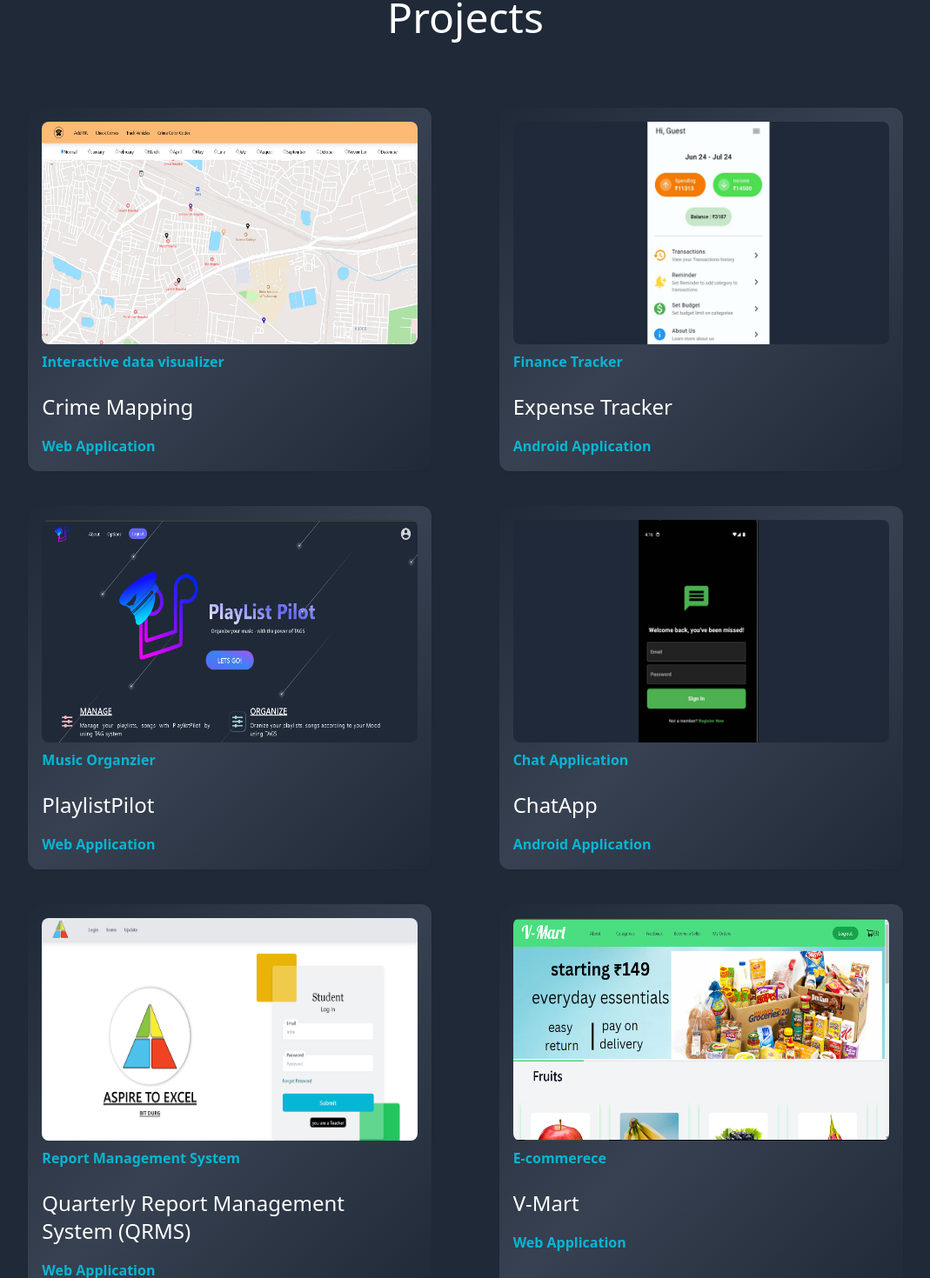
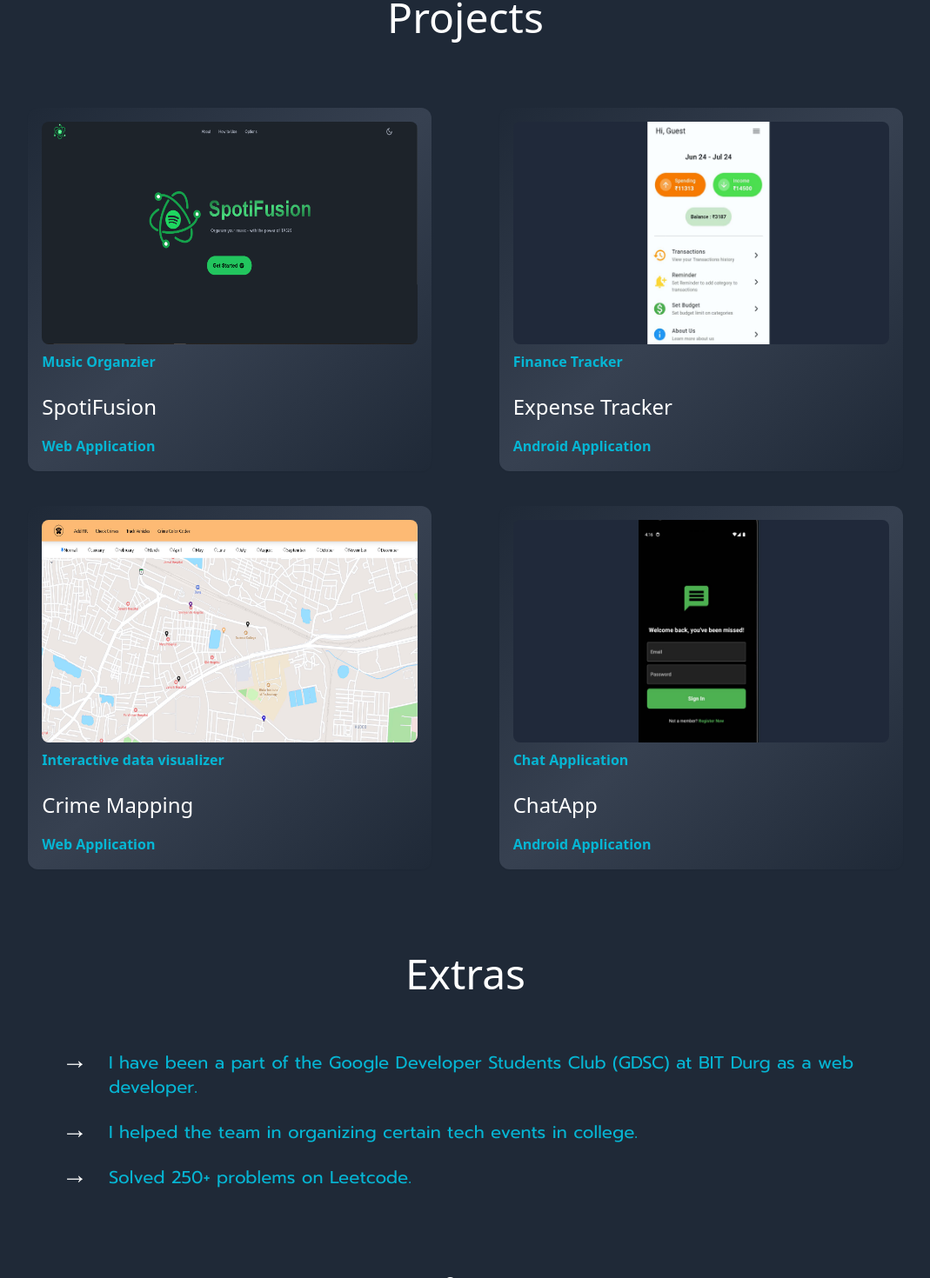
Before and after one commit to Harsh-bhai/portfolio, a Next.js app: page / in a window 1280 px wide. Shown: the part 4304-5774 px from the top of the page at 87% size, without its empty margins (105-1174 px from the left). Built offline with nearby package versions, Linux system fonts and the light colour scheme; a web font is replaced by a local one.

Commit message:
projects updated

```diff
--- a/components/mainSection.jsx
+++ b/components/mainSection.jsx
@@ -94,7 +94,7 @@ const MainSection = () => {
           <div className="flex justify-center">
             <button
               onClick={() => scrollToSection("contact")}
-              className="flex text-white bg-cyan-500 border-0 py-1 px-6 items-center focus:outline-none  hover:bg-white hover:text-cyan-500 hover:shadow-lg hover:shadow-cyan-500/50 rounded-full text-xs space-x-1 md:text-lg transition duration-300 ease-in-out"
+              className="flex text-white bg-cyan-500 border-0 py-1 px-6 items-center focus:outline-none  hover:bg-white hover:text-cyan-500 hover:shadow-[0_0_15px_5px_rgba(34,197,94,0.7)] hover:shadow-cyan-500/50 rounded-full text-xs space-x-1 md:text-lg transition duration-300 ease-in-out"
             >
               <span>Hire</span> <span>Me</span>
             </button>
@@ -105,7 +105,7 @@ const MainSection = () => {
               }
             >
               <a target={"_blank"}>
-                <button className="ml-4 text-gray-700 bg-gray-100 border-0 py-2 px-6 focus:outline-none hover:bg-cyan-500 hover:text-white hover:shadow-lg hover:shadow-cyan-500/50 rounded-full text-xs md:text-lg transition duration-300 ease-in-out">
+                <button className="ml-4 text-gray-700 bg-gray-100 border-0 py-2 px-6 focus:outline-none hover:bg-cyan-500 hover:text-white hover:shadow-[0_0_15px_5px_rgba(34,197,94,0.7)] hover:shadow-cyan-500/50 rounded-full text-xs md:text-lg transition duration-300 ease-in-out">
                   Resume
                 </button>
               </a>
--- a/data/allprojects.json
+++ b/data/allprojects.json
@@ -1,19 +1,18 @@
 {
-  "CrimeMapping": {
-    "type": "Interactive data visualizer",
-    "name": "Crime Mapping",
+  "SpotiFusion": {
+    "type": "Music Organzier",
+    "name": "SpotiFusion",
     "desc": "Web Application",
-    "img": "crimemapping.jpg",
+    "img": "spotifusion.png",
     "meta": {
-      "maindesc": "Created a website for Police to track crime record visually on Map, based on the previous crime. It maps crime on the basis of previous FIR details",
-      "tech": "Next.js ,Tailwind Css ,Strapi ,JavaScript ,Node.js ,PostgreSQL."
+      "maindesc": "SpotiFusion is a Music Organizer web application. It is based on TAG system, it allows user to create, modify playlist on the basis of TAGS.This application makes it easy to sort through large music libraries.",
+      "tech": "Next.js 14,Tailwind Css ,JavaScript ,Node.js ,MongoDB."
     },
     "Links": {
-      "link": "https://github.com/Harsh-bhai/crime-mapping",
-      "live": "https://crimemapper.netlify.app"
+      "link": "https://github.com/harsh-bhai/spotifusion/",
+      "live": "https://spotifusion.netlify.app/"
     }
   },
-
   "ExpenseTracker": {
     "type": "Finance Tracker",
     "name": "Expense Tracker",
@@ -28,18 +27,18 @@
       "live": null
     }
   },
-  "PlaylistPilot": {
-    "type": "Music Organzier",
-    "name": "PlaylistPilot",
+  "CrimeMapping": {
+    "type": "Interactive data visualizer",
+    "name": "Crime Mapping",
     "desc": "Web Application",
-    "img": "playlistpilot.jpg",
+    "img": "crimemapping.jpg",
     "meta": {
-      "maindesc": "PlaylistPilot is a Music Organizer web application. It is based on TAG system, it allows user to create, modify playlist on the basis of TAGS.This application makes it easy to sort through large music libraries.",
-      "tech": "Next.js ,Tailwind Css ,JavaScript ,Node.js ,MongoDB."
+      "maindesc": "Created a website for Police to track crime record visually on Map, based on the previous crime. It maps crime on the basis of previous FIR details",
+      "tech": "Next.js ,Tailwind Css ,Strapi ,JavaScript ,Node.js ,PostgreSQL."
     },
     "Links": {
-      "link": "https://github.com/Harsh-bhai/PlaylistPilot",
-      "live": "https://playlistpilot.netlify.app"
+      "link": "https://github.com/Harsh-bhai/crime-mapping",
+      "live": "https://crimemapper.netlify.app"
     }
   },
 
@@ -56,33 +55,6 @@
       "link": "https://github.com/Harsh-bhai/chatapp",
       "live": null
     }
-  },
-  "QRMS": {
-    "type": "Report Management System",
-    "name": "Quarterly Report Management System (QRMS)",
-    "desc": "Web Application",
-    "img": "qrms.png",
-    "meta": {
-      "maindesc": "QRMS is a web application for college,it is used to generate quarterly report on the basis of data submitted by Teachers, Students etc, reduces the manual work by automatically generating quarterly report.",
-      "tech": "Next.js ,Tailwind Css ,Strapi ,JavaScript ,Node.js ,PostgreSQL."
-    },
-    "Links": {
-      "link": "https://github.com/Harsh-bhai/quarterly-report-management-system"
-    }
-  },
+  }
 
-  "Vmart": {
-    "type": "E-commerece",
-    "name": "V-Mart",
-    "desc": "Web Application",
-    "img": "vmartfull.jpg",
-    "meta": {
-      "maindesc": "V-Mart is an Online E-commerece website used to sell groceriers ,fruits and many more ...",
-      "tech": "Next.js ,Tailwind Css ,Strapi ,JavaScript ,Node.js ,PostgreSQL."
-    },
-    "Links": {
-      "link": "https://github.com/Harsh-bhai/Ecommerece",
-      "live": "https://vmart.netlify.app"
-    }
-  }
 }
```
Also changed, not shown: public/spotifusion.png (added).
